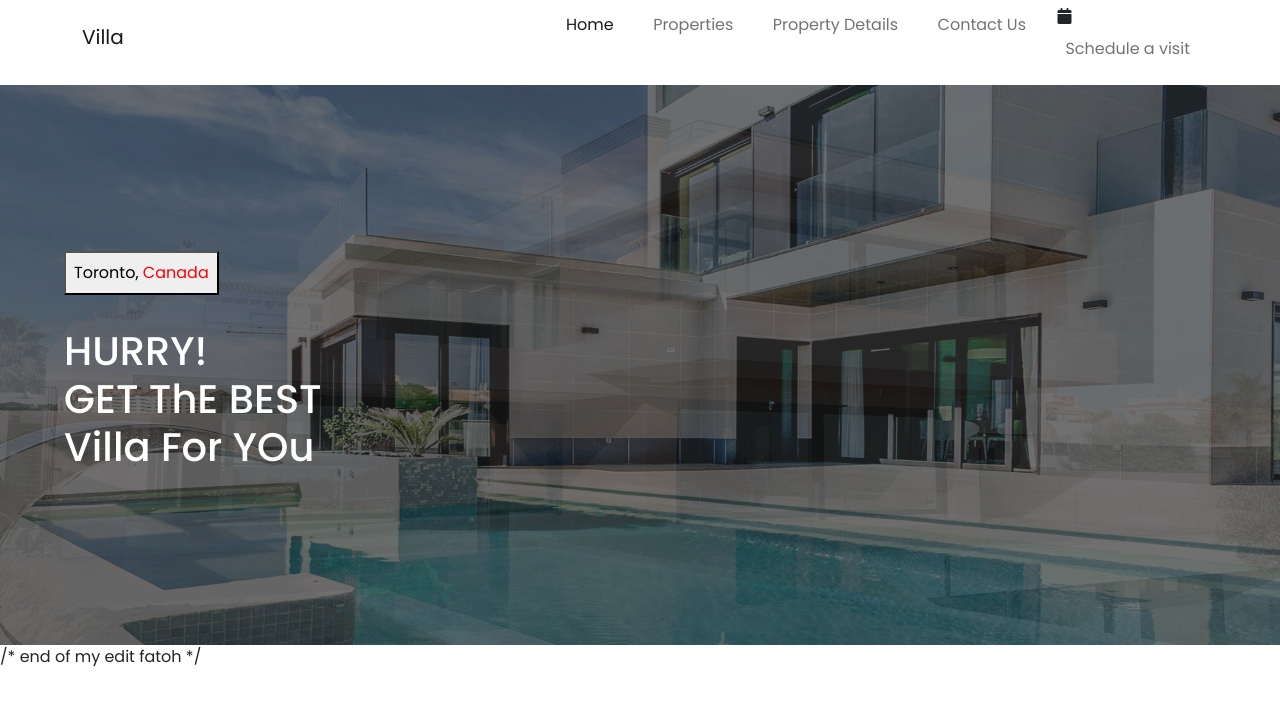
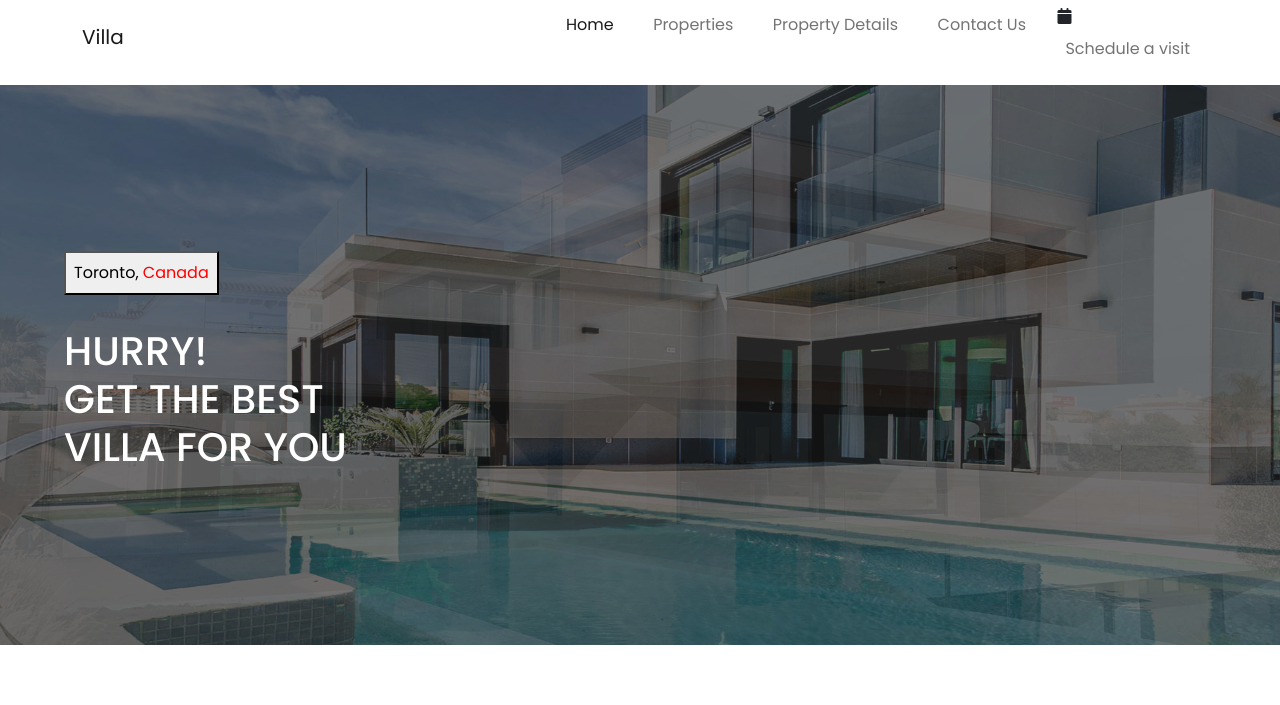
Before and after one commit to AbdelrhmanAtefa/villa-store, a plain HTML site: page index.html in a window 1280 px wide. Shown: the part 71-776 px from the top of the page. Drawn offline with Linux system fonts and the light colour scheme.

Commit message:
final changes

```diff
--- a/css/style.css
+++ b/css/style.css
@@ -143,6 +143,6 @@ a {
 }
 .myslide h1{
     color: white;
-    text-transform: capitalize;
+    text-transform: uppercase;
 }
 /* end of my edit fatoh */
```
Also changed, not shown: index.html (+1 -1 lines).
